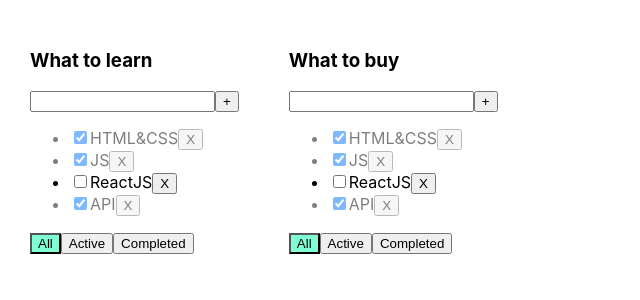
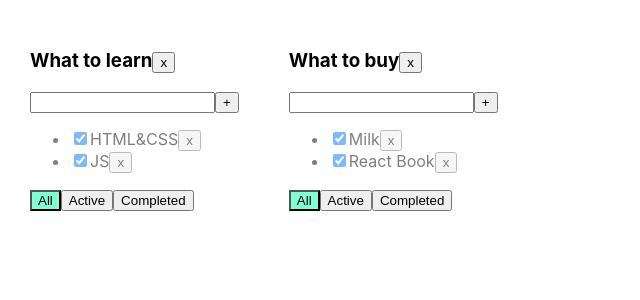
Before and after one commit to Promo656/fullstack-todo-list, a React (Create React App) app: page / in a window 1280 px wide. Shown: the top 300 px of the page, without its empty margins (0-640 px from the left). Built offline with nearby package versions, Linux system fonts and the light colour scheme.

Commit message:
add some todolist and change structure

```diff
--- a/src/App.tsx
+++ b/src/App.tsx
@@ -1,82 +1,119 @@
 import React, {useState} from 'react';
+import './App.css';
+import {TaskType, Todolist} from './Todolist';
 import {v1} from 'uuid';
-import './App.css';
-import {Todolist} from './Todolist';
 
-
-export type FiltersType = "all" | "active" | "completed"
+export type FilterValuesType = "all" | "active" | "completed";
 type TodolistType = {
     id: string
     title: string
-    filter: FiltersType
+    filter: FilterValuesType
 }
 
+type TasksStateType = {
+    [key: string]: Array<TaskType>
+}
+
+
 function App() {
+    let todolistId1 = v1();
+    let todolistId2 = v1();
 
-    const [tasks, setTasks] = useState([
-        {id: v1(), title: "HTML&CSS", isDone: true},
-        {id: v1(), title: "JS", isDone: true},
-        {id: v1(), title: "ReactJS", isDone: false},
-        {id: v1(), title: "API", isDone: true}
+    let [todolists, setTodolists] = useState<Array<TodolistType>>([
+        {id: todolistId1, title: "What to learn", filter: "all"},
+        {id: todolistId2, title: "What to buy", filter: "all"}
     ])
 
-    const [todolists, setTodolists] = useState<TodolistType[]>([
-        {
-            id: v1(),
-            title: "What to learn",
-            filter: "all"
-        },
-        {
-            id: v1(),
-            title: "What to buy",
-            filter: "all"
-        }
-    ])
+    let [tasks, setTasks] = useState<TasksStateType>({
+        [todolistId1]: [
+            {id: v1(), title: "HTML&CSS", isDone: true},
+            {id: v1(), title: "JS", isDone: true}
+        ],
+        [todolistId2]: [
+            {id: v1(), title: "Milk", isDone: true},
+            {id: v1(), title: "React Book", isDone: true}
+        ]
+    });
 
-    let [filter, setFilter] = useState<FiltersType>("all")
-    let taskForTodolist = tasks
-    if (filter === "active") {
-        taskForTodolist = tasks.filter(t => t.isDone === false)
-    }
-    if (filter === "completed") {
-        taskForTodolist = tasks.filter(t => t.isDone === true)
+
+    function removeTask(id: string, todolistId: string) {
+        //достанем нужный массив по todolistId:
+        let todolistTasks = tasks[todolistId];
+        // перезапишем в этом объекте массив для нужного тудулиста отфилтрованным массивом:
+        tasks[todolistId] = todolistTasks.filter(t => t.id != id);
+        // засетаем в стейт копию объекта, чтобы React отреагировал перерисовкой
+        setTasks({...tasks});
     }
 
-    const addTask = (title: string) => {
-        const task = {id: v1(), isDone: false, title: title}
-        const newTasks = [task, ...tasks]
-        setTasks(newTasks)
+    function addTask(title: string, todolistId: string) {
+        let task = {id: v1(), title: title, isDone: false};
+        //достанем нужный массив по todolistId:
+        let todolistTasks = tasks[todolistId];
+        // перезапишем в этом объекте массив для нужного тудулиста копией, добавив в начало новую таску:
+        tasks[todolistId] = [task, ...todolistTasks];
+        // засетаем в стейт копию объекта, чтобы React отреагировал перерисовкой
+        setTasks({...tasks});
     }
-    const removeTask = (id: string) => {
-        setTasks(tasks.filter(t => t.id !== id))
+
+    function changeStatus(id: string, isDone: boolean, todolistId: string) {
+        //достанем нужный массив по todolistId:
+        let todolistTasks = tasks[todolistId];
+        // найдём нужную таску:
+        let task = todolistTasks.find(t => t.id === id);
+        //изменим таску, если она нашлась
+        if (task) {
+            task.isDone = isDone;
+            // засетаем в стейт копию объекта, чтобы React отреагировал перерисовкой
+            setTasks({...tasks});
+        }
     }
-    const changeFilter = (value: FiltersType) => {
-        setFilter(value)
+
+    function changeFilter(value: FilterValuesType, todolistId: string) {
+        let todolist = todolists.find(tl => tl.id === todolistId);
+        if (todolist) {
+            todolist.filter = value;
+            setTodolists([...todolists])
+        }
     }
-    const changeStatus = (id: string, isDone: boolean) => {
-        let task = tasks.find(t => t.id === id)
-        if (task) {
-            task.isDone = isDone
-            setTasks([...tasks])
-        }
+
+    function removeTodolist(id: string) {
+        // засунем в стейт список тудулистов, id которых не равны тому, который нужно выкинуть
+        setTodolists(todolists.filter(tl => tl.id != id));
+        // удалим таски для этого тудулиста из второго стейта, где мы храним отдельно таски
+        delete tasks[id]; // удаляем св-во из объекта... значением которого являлся массив тасок
+        // засетаем в стейт копию объекта, чтобы React отреагировал перерисовкой
+        setTasks({...tasks});
     }
 
     return (
         <div className="App">
             {
                 todolists.map(tl => {
+                    let allTodolistTasks = tasks[tl.id];
+                    let tasksForTodolist = allTodolistTasks;
+
+                    if (tl.filter === "active") {
+                        tasksForTodolist = allTodolistTasks.filter(t => t.isDone === false);
+                    }
+                    if (tl.filter === "completed") {
+                        tasksForTodolist = allTodolistTasks.filter(t => t.isDone === true);
+                    }
+
                     return <Todolist
                         key={tl.id}
+                        id={tl.id}
                         title={tl.title}
-                        filter={tl.filter}
-                        tasks={taskForTodolist}
+                        tasks={tasksForTodolist}
                         removeTask={removeTask}
                         changeFilter={changeFilter}
                         addTask={addTask}
-                        changeStatus={changeStatus}
+                        changeTaskStatus={changeStatus}
+                        filter={tl.filter}
+                        removeTodolist={removeTodolist}
                     />
                 })
             }
+
         </div>
     );
 }
--- a/src/Todolist.tsx
+++ b/src/Todolist.tsx
@@ -1,49 +1,61 @@
-import React, {ChangeEvent, KeyboardEvent, useState} from 'react';
-import {FiltersType} from "./App";
+import React, {ChangeEvent, useState, KeyboardEvent} from 'react';
+import {FilterValuesType} from './App';
 
-type TaskType = {
+export type TaskType = {
     id: string
     title: string
     isDone: boolean
 }
-type TodolistPropsType = {
+
+type PropsType = {
+    id: string
     title: string
     tasks: Array<TaskType>
-    filter: FiltersType
-    removeTask: (id: string) => void
-    changeFilter: (value: FiltersType) => void
-    addTask: (title: string) => void
-    changeStatus: (id: string, isDone: boolean) => void
+    removeTask: (taskId: string, todolistId: string) => void
+    changeFilter: (value: FilterValuesType, todolistId: string) => void
+    addTask: (title: string, todolistId: string) => void
+    changeTaskStatus: (id: string, isDone: boolean, todolistId: string) => void
+    removeTodolist: (id: string) => void
+    filter: FilterValuesType
 }
 
-export function Todolist(props: TodolistPropsType) {
-
-    const [title, setTitle] = useState("")
-    const [error, setError] = useState<string | null>(null)
+export function Todolist(props: PropsType) {
+    let [title, setTitle] = useState("")
+    let [error, setError] = useState<string | null>(null)
 
     const addTask = () => {
-        if (title.trim() !== "") {
-            props.addTask(title)
-            setTitle("")
+        let newTitle = title.trim();
+        if (newTitle !== "") {
+            props.addTask(newTitle, props.id);
+            setTitle("");
         } else {
-            setError("Title is required")
+            setError("Title is required");
         }
     }
-    const onChangeHandler = (event: ChangeEvent<HTMLInputElement>) => {
-        setTitle(event.target.value)
+
+    const onChangeHandler = (e: ChangeEvent<HTMLInputElement>) => {
+        setTitle(e.currentTarget.value)
     }
-    const onKeyPressHandler = (event: KeyboardEvent<HTMLInputElement>) => {
-        setError(null)
-        event.code === "Enter" && addTask()
+
+    const onKeyPressHandler = (e: KeyboardEvent<HTMLInputElement>) => {
+        setError(null);
+        if (e.charCode === 13) {
+            addTask();
         }
-    const onFilterHandler = (value: FiltersType) => props.changeFilter(value)
+    }
 
+    const removeTodolist = () => props.removeTodolist(props.id)
+
+    const onAllClickHandler = () => props.changeFilter("all", props.id);
+    const onActiveClickHandler = () => props.changeFilter("active", props.id);
+    const onCompletedClickHandler = () => props.changeFilter("completed", props.id);
 
     return <div>
-        <h3>{props.title}</h3>
+        <h3> {props.title}
+            <button onClick={removeTodolist}>x</button>
+        </h3>
         <div>
-            <input
-                value={title}
+            <input value={title}
                    onChange={onChangeHandler}
                    onKeyPress={onKeyPressHandler}
                    className={error ? "error" : ""}
@@ -54,34 +66,29 @@
         <ul>
             {
                 props.tasks.map(t => {
-                        const removeTask = () => props.removeTask(t.id)
-                        const onChangeHandler = (event: ChangeEvent<HTMLInputElement>) => {
-                            const newIsDoneValue = event.target.checked
-                            props.changeStatus(t.id, newIsDoneValue)
+                    const onClickHandler = () => props.removeTask(t.id, props.id)
+                    const onChangeHandler = (e: ChangeEvent<HTMLInputElement>) => {
+                        let newIsDoneValue = e.currentTarget.checked;
+                        props.changeTaskStatus(t.id, newIsDoneValue, props.id);
                     }
 
                     return <li key={t.id} className={t.isDone ? "is-done" : ""}>
-                            <input
-                                type="checkbox"
-                                checked={t.isDone}
-                                onChange={onChangeHandler}
-                            />
+                        <input type="checkbox" onChange={onChangeHandler} checked={t.isDone}/>
                         <span>{t.title}</span>
-                            <button onClick={removeTask}>X</button>
+                        <button onClick={onClickHandler}>x</button>
                     </li>
-                    }
-                )
+                })
             }
         </ul>
         <div>
-            <button className={props.filter === "all" ? "active-filter" : ""}
-                    onClick={() => onFilterHandler("all")}>All
+            <button className={props.filter === 'all' ? "active-filter" : ""}
+                    onClick={onAllClickHandler}>All
             </button>
-            <button className={props.filter === "active" ? "active-filter" : ""}
-                    onClick={() => onFilterHandler("active")}>Active
+            <button className={props.filter === 'active' ? "active-filter" : ""}
+                    onClick={onActiveClickHandler}>Active
             </button>
-            <button className={props.filter === "completed" ? "active-filter" : ""}
-                    onClick={() => onFilterHandler("completed")}>Completed
+            <button className={props.filter === 'completed' ? "active-filter" : ""}
+                    onClick={onCompletedClickHandler}>Completed
             </button>
         </div>
     </div>
```
Lines whose indentation alone changed are shown as unchanged.
